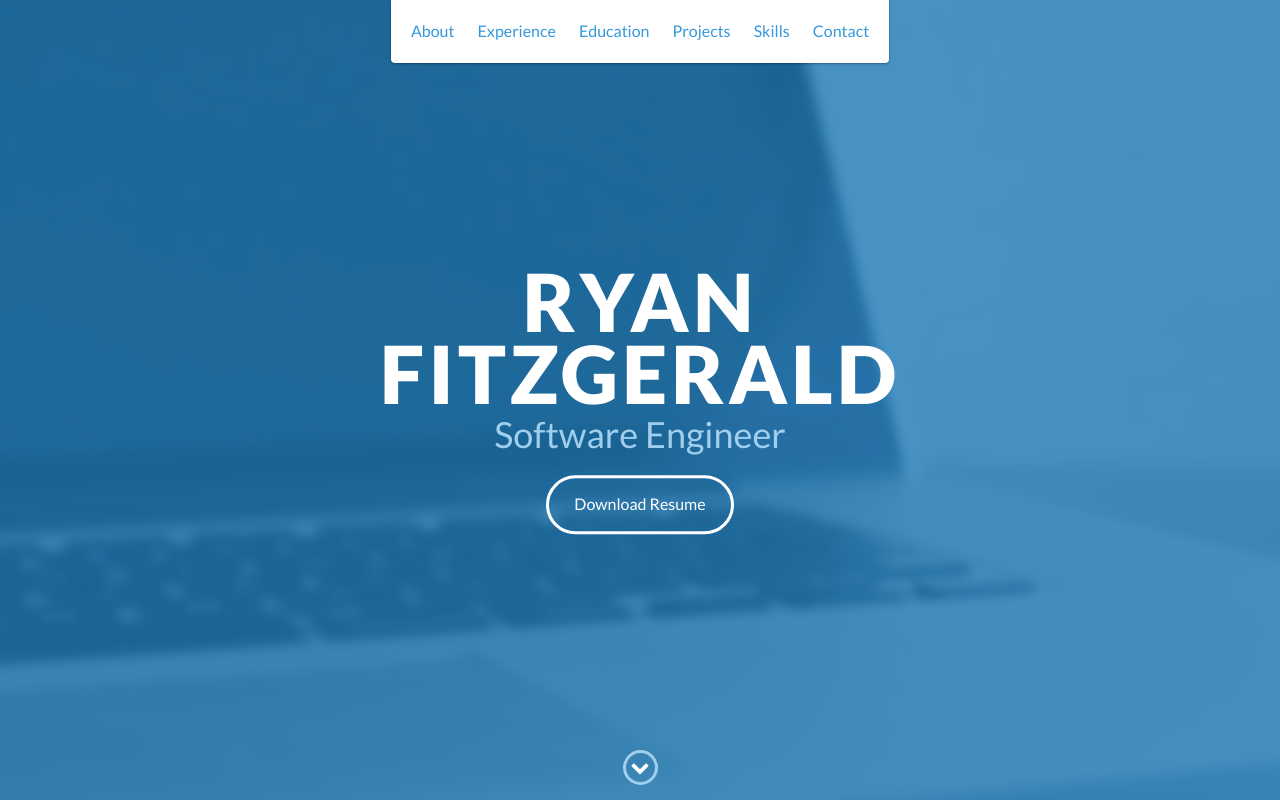
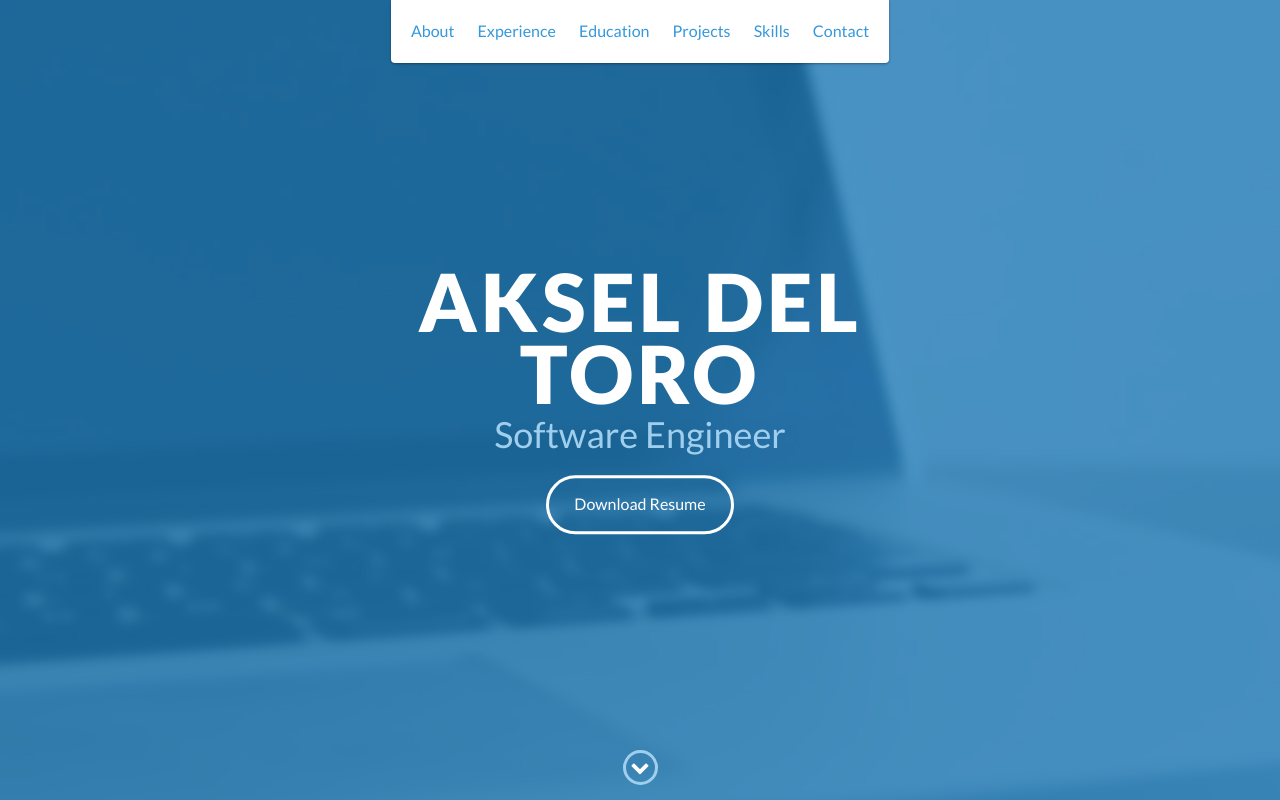
Before and after one commit to AkselDelToro/AkselDelToro.github.io, a website: page index.html in a window 1280 px wide. Shown: the top 800 px of the page. Drawn offline with nearby package versions, Linux system fonts and the light colour scheme.

Commit message:
Update index.html

```diff
--- a/index.html
+++ b/index.html
@@ -48,7 +48,7 @@
 
     <div id="lead">
         <div id="lead-content">
-            <h1>Ryan Fitzgerald</h1>
+            <h1>Aksel Del Toro</h1>
             <h2>Software Engineer</h2>
             <a href="#" class="btn-rounded-white">Download Resume</a>
         </div>
```
